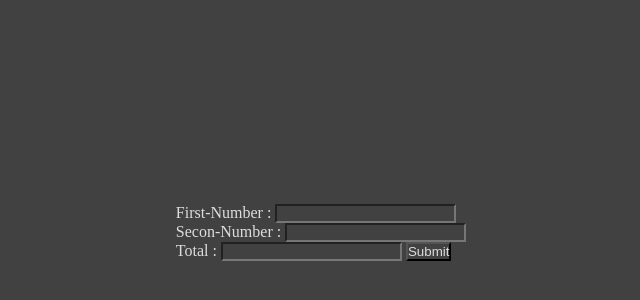
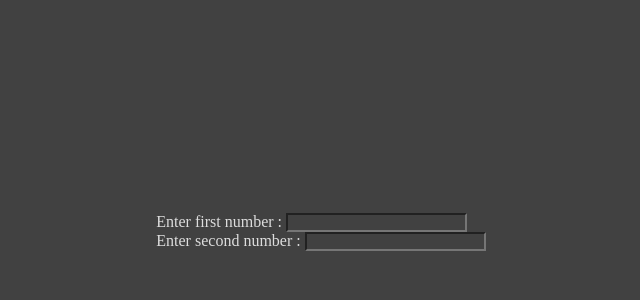
Before and after one commit to rjeetgupta/JavaScript, a plain HTML site: page 06_DOM/five.html in a window 1280 px wide. Shown: the part 168-468 px from the top of the page, without its empty margins (191-831 px from the left). Drawn offline with Linux system fonts and the light colour scheme.

Commit message:
Improve notes by commenting line

```diff
--- a/06_DOM/five.html
+++ b/06_DOM/five.html
@@ -16,6 +16,7 @@
             justify-content: center;
             align-items: center;
         }
+
         .addTwo{
             align-items: center;
             background-color: gold;
@@ -29,10 +30,11 @@
 
         <div class="addtwo">
             <form action="">
-                First-Number : <input type="number" id="num1"><br>
-                Secon-Number : <input type="number" id="num2"><br>
-                Total : <input onclick="addTwo">
-                <button type="button" onclick="addTwo()">Submit</button>
+                <label for="num1">Enter first number : </label>
+                <input type="text" id="num1"> <br>
+
+                <label for="num2">Enter second number : </label>
+                <input type="text" id="num2"> <br>
             </form>
         </div>
 
@@ -46,6 +48,11 @@
             let sum = num1 + num2;
             return sum;
         }
+
+        document.getElementById('result').innerText = res
+
+        const res = document.querySelector('type[button]')
+        .addEventListener('click', addTwo)
     </script>
 </body>
 </html>
--- a/10_Advance/Promises.js
+++ b/10_Advance/Promises.js
@@ -1,5 +1,5 @@
 // Promise => The promise object represets the eventual complition or failure
-
+// A Promise is an object representing the eventual completion or failure of an asynchronous operation.
 // Assigning in variable is optonal
 const promiseOne = new Promise(function (resolve, reject) {
     //Do an async task
```
Also changed, not shown: 06_DOM/two.html (+4 -4 lines), 07_Project/BMI_Genrator/style.css (+9 -0 lines).
